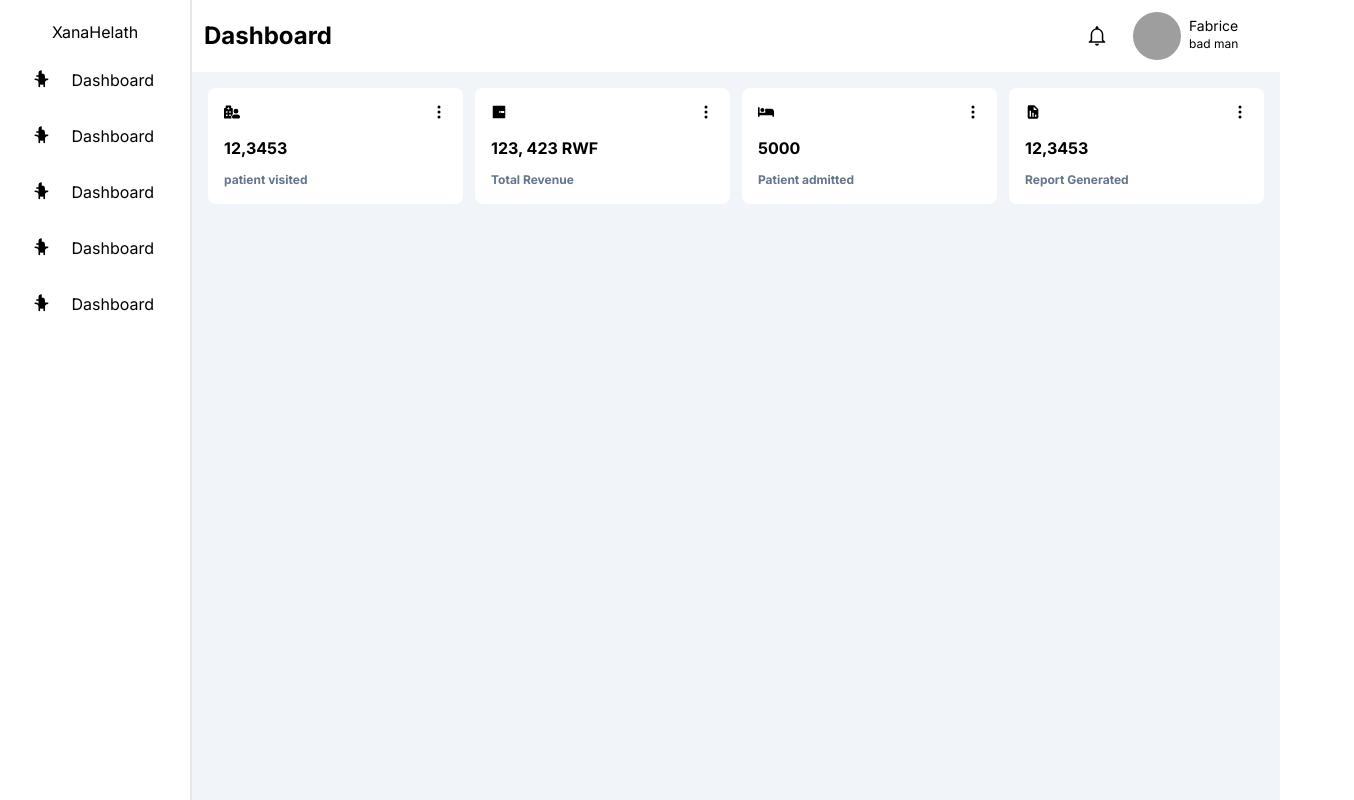
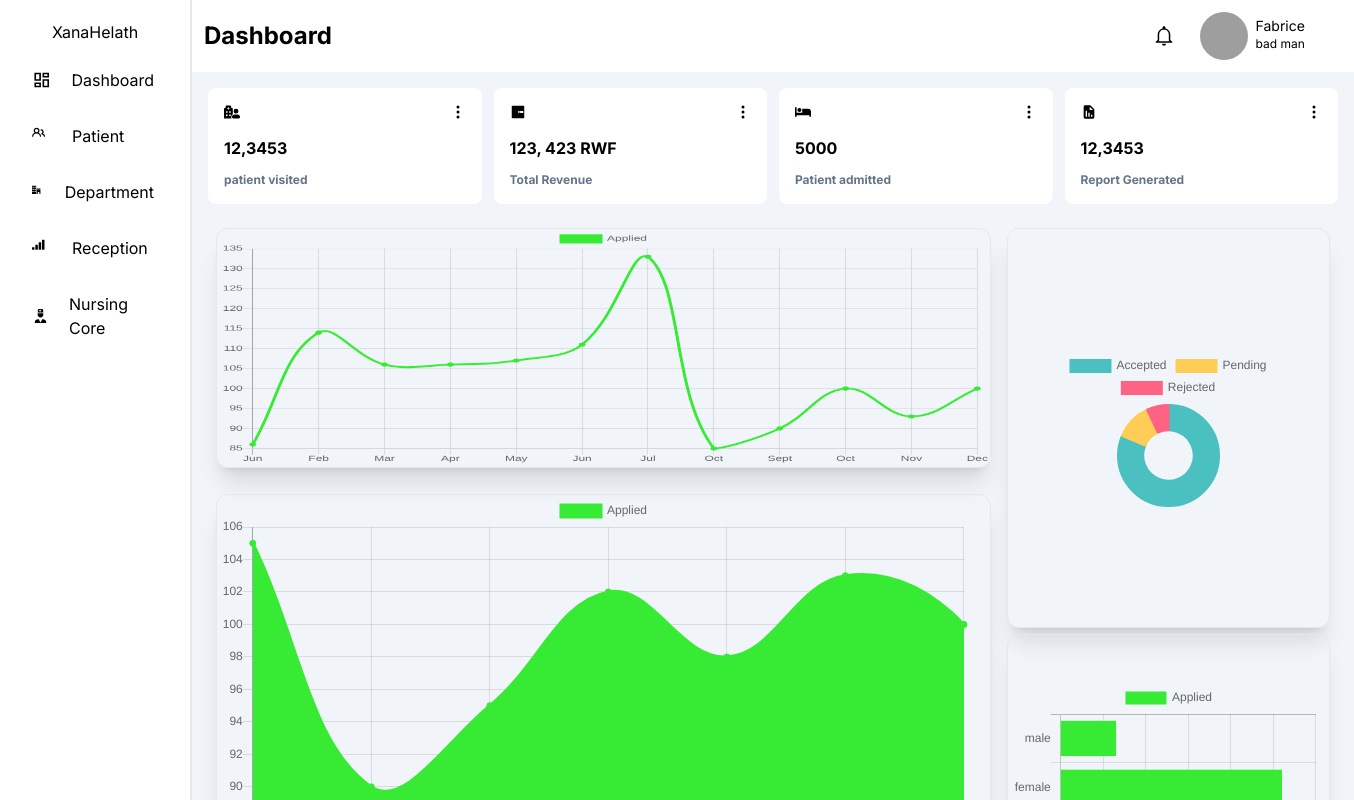
Before and after one commit to FabCode67/next_todo, a Next.js app: page /pages/dashboard in a window 1280 px wide. Shown: the top 800 px of the page, 1354 px wide, since content can reach past the window. Built offline with nearby package versions, Linux system fonts and the light colour scheme; grey boxes are pictures that could not be loaded.

Commit message:
pushing second commit on dashboard

```diff
--- /dev/null
+++ b/app/pages/dashboard/CircledChart.tsx
@@ -0,0 +1,58 @@
+'use client'
+
+import { useEffect } from "react"
+import { Chart } from "chart.js";
+const CircledChart = () => {
+    useEffect(() => {
+        var ctx = document.getElementById('myCicledChart').getContext('2d');
+        var myCicledChart = new Chart(ctx, {
+            type: 'doughnut',
+            data: {
+                labels: ["Accepted", "Pending", "Rejected"],
+                datasets: [{
+                    data: [70, 10, 6],
+                    borderColor: [
+                        "rgb(75, 192, 192)",
+                        "rgb(255, 205, 86)",
+                        "rgb(255, 99, 132)",
+                    ],
+                    backgroundColor: [
+                        "rgb(75, 192, 192 )",
+                        "rgb(255, 205, 86)",
+                        "rgb(255, 99, 132)",
+                    ],
+                    borderWidth: 2,
+                }]
+            },
+            options: {
+                scales: {
+                    xAxes: [{
+                        display: false,
+                    }],
+                    yAxes: [{
+                        display: false,
+                    }],
+                }
+            },
+
+        });
+    }, [])
+
+
+    return (
+        <>
+            {/* Doughnut chart */}
+            <div className="flex h-full w-full flex-col justify-center m-auto items-center text-center">
+            <div className="canv_border h-full w-full mx-auto my-auto">
+            <div className="canv border pt-0 h-[50vh] rounded-xl my-auto mx-auto shadow-xl">
+            <div className="h-[100%]  w-full overflow-hidden flex justify-center m-auto items-center text-center">
+            <canvas id="myCicledChart"></canvas>
+            </div>
+          </div>
+        </div>
+      </div>
+        </>
+    )
+}
+
+export default CircledChart;
--- /dev/null
+++ b/app/pages/dashboard/FilledLineChart.tsx
@@ -0,0 +1,40 @@
+'use client'
+
+import { useEffect } from "react"
+import { Chart } from "chart.js";
+const FilledLineChart =() => {
+    useEffect(() => {
+        var ctx = document.getElementById('myChart').getContext('2d');
+        var myChart = new Chart(ctx, {
+            type: 'line',
+            data: {
+                labels: ["Sunday", "Monday", "Tuesday", "Wednesday", "Thursday", "Friday", "Saturday"],
+                datasets: [{
+                    data: [105, 90, 95, 102, 98, 103, 100, 88, 90, 99, 101, 87],
+                    label: "Applied",
+                    borderColor: "#37eb34",
+                    backgroundColor: "#37eb34",
+                }
+                ]
+            },
+        });
+    }, [])
+
+
+    return (
+        <>
+            {/* Filled line chart */}
+            <div className="flex h-full w-full flex-col">
+        <div className="canv_border h-full w-full mx-auto my-auto">
+          <div className="canv border pt-0 h-[50vh] rounded-xl my-auto mx-auto shadow-xl">
+            <div className="h-[100%] w-full overflow-hidden">
+              <canvas id="myChart" style={{ height: '100%', maxHeight: '100%' }}></canvas>
+            </div>
+          </div>
+        </div>
+      </div>
+        </>
+    )
+}
+
+export default FilledLineChart;
--- /dev/null
+++ b/app/pages/dashboard/HorizantalBarChart.tsx
@@ -0,0 +1,42 @@
+'use client'
+
+import { useEffect } from "react";
+import Chart from "chart.js";
+
+const HorizantalBarChart = () => {
+  useEffect(() => {
+    var ctx = document.getElementById("myHorizontal").getContext("2d");
+    var myHorizontal = new Chart(ctx, {
+      type: "horizontalBar",
+      data: {
+        labels: ["male", "female"],
+        datasets: [
+          {
+            data: [66, 144, 146, 116, 107, 131, 43],
+            label: "Applied",
+            borderColor: "#37eb34",
+            backgroundColor: "#37eb34",
+            borderWidth: 1,
+          }
+        ],
+      },
+    });
+  }, []);
+
+  return (
+    <>
+      {/* Bar chart */}
+      <div className="flex h-full w-full flex-col justify-center m-auto items-center text-center">
+            <div className="canv_border h-full w-full mx-auto my-auto">
+            <div className="canv border pt-0 h-[32vh] rounded-xl my-auto mx-auto shadow-xl">
+            <div className="h-[100%]  w-full overflow-hidden flex justify-center m-auto items-center text-center">
+            <canvas id="myHorizontal"></canvas>
+            </div>
+          </div>
+        </div>
+      </div>
+    </>
+  );
+}
+
+export default HorizantalBarChart;
--- /dev/null
+++ b/app/pages/dashboard/LineChart.tsx
@@ -0,0 +1,38 @@
+'use client'
+
+import { useEffect } from "react"
+import { Chart } from "chart.js";
+const LineChart = () => {
+  useEffect(() => {
+    var ctx = document.getElementById('lineChart').getContext('2d');
+    var lineChart = new Chart(ctx, {
+      type: 'line',
+      data: {
+        labels: ["Jun", "Feb", "Mar", "Apr", "May", "Jun", "Jul","Oct", "Sept", "Oct", "Nov", "Dec"],
+        datasets: [{
+          data: [86, 114, 106, 106, 107, 111, 133, 85, 90 ,100, 93, 100],
+          label: "Applied",
+          borderColor: "#37eb34",
+          backgroundColor: "#37eb34",
+          fill: false,
+        }
+        ]
+      },
+    });
+  }, [])
+  return (
+    <>
+      <div className="flex h-full w-full flex-col">
+        <div className="canv_border h-full w-full mx-auto my-auto">
+          <div className="canv border pt-0 h-[30vh] rounded-xl my-auto mx-auto shadow-xl">
+            <div className="h-[100%] w-full overflow-hidden">
+              <canvas id="lineChart" style={{ height: '100%', maxHeight: '100%' }}></canvas>
+            </div>
+          </div>
+        </div>
+      </div>
+    </>
+  )
+}
+
+export default LineChart;
--- a/app/pages/dashboard/SideBar.tsx
+++ b/app/pages/dashboard/SideBar.tsx
@@ -13,33 +13,33 @@ const SideBar = () => {
         <nav className="">
             <a className="flex items-center mt-4 py-2 px-6" href="#">
                 <svg className="h-5 w-5 mx-2" viewBox="0 0 24 24">
-                    <path fill="currentColor" d="M12 4a4 4 0 014 4v2h2a1 1 0 010 2h-2v2a4 4 0 11-8 0V8H6a1 1 0 010-2h2V4a4 4 0 014-4zM4 12a1 1 0 110-2 6 6 0 016 6v4a1 1 0 11-2 0v-4a4 4 0 00-4-4zm16 0a4 4 0 00-4 4v4a1 1 0 11-2 0v-4a6 6 0 016-6z"></path>
+                    <path fill="currentColor" d="M19 5v2h-4V5h4M9 5v6H5V5h4m10 8v6h-4v-6h4M9 17v2H5v-2h4M21 3h-8v6h8V3M11 3H3v10h8V3m10 8h-8v10h8V11m-10 4H3v6h8v-6z"></path>
                 </svg>
                 <span className="mx-3">Dashboard</span>
             </a>
             <a className="flex items-center mt-4 py-2 px-6" href="#">
                 <svg className="h-5 w-5 mx-2" viewBox="0 0 24 24">
-                    <path fill="currentColor" d="M12 4a4 4 0 014 4v2h2a1 1 0 010 2h-2v2a4 4 0 11-8 0V8H6a1 1 0 010-2h2V4a4 4 0 014-4zM4 12a1 1 0 110-2 6 6 0 016 6v4a1 1 0 11-2 0v-4a4 4 0 00-4-4zm16 0a4 4 0 00-4 4v4a1 1 0 11-2 0v-4a6 6 0 016-6z"></path>
+                    <path fill="currentColor" d="M5.5 3.5a2 2 0 100 4 2 2 0 000-4zM2 5.5a3.5 3.5 0 115.898 2.549 5.507 5.507 0 013.034 4.084.75.75 0 11-1.482.235 4.001 4.001 0 00-7.9 0 .75.75 0 01-1.482-.236A5.507 5.507 0 013.102 8.05 3.49 3.49 0 012 5.5zM11 4a.75.75 0 100 1.5 1.5 1.5 0 01.666 2.844.75.75 0 00-.416.672v.352a.75.75 0 00.574.73c1.2.289 2.162 1.2 2.522 2.372a.75.75 0 101.434-.44 5.01 5.01 0 00-2.56-3.012A3 3 0 0011 4z"></path>
                 </svg>
-                <span className="mx-3">Dashboard</span>
+                <span className="mx-3">Patient</span>
             </a>
             <a className="flex items-center mt-4 py-2 px-6" href="#">
                 <svg className="h-5 w-5 mx-2" viewBox="0 0 24 24">
-                    <path fill="currentColor" d="M12 4a4 4 0 014 4v2h2a1 1 0 010 2h-2v2a4 4 0 11-8 0V8H6a1 1 0 010-2h2V4a4 4 0 014-4zM4 12a1 1 0 110-2 6 6 0 016 6v4a1 1 0 11-2 0v-4a4 4 0 00-4-4zm16 0a4 4 0 00-4 4v4a1 1 0 11-2 0v-4a6 6 0 016-6z"></path>
+                    <path fill="currentColor" d="M0 16h8V0H0v16zM5 2h2v2H5V2zm0 4h2v2H5V6zm0 4h2v2H5v-2zM1 2h2v2H1V2zm0 4h2v2H1V6zm0 4h2v2H1v-2zm8-5h7v1H9zm0 11h2v-4h3v4h2V7H9z"></path>
                 </svg>
-                <span className="mx-3">Dashboard</span>
+                <span className="mx-3">Department</span>
             </a>
             <a className="flex items-center mt-4 py-2 px-6" href="#">
                 <svg className="h-5 w-5 mx-2" viewBox="0 0 24 24">
-                    <path fill="currentColor" d="M12 4a4 4 0 014 4v2h2a1 1 0 010 2h-2v2a4 4 0 11-8 0V8H6a1 1 0 010-2h2V4a4 4 0 014-4zM4 12a1 1 0 110-2 6 6 0 016 6v4a1 1 0 11-2 0v-4a4 4 0 00-4-4zm16 0a4 4 0 00-4 4v4a1 1 0 11-2 0v-4a6 6 0 016-6z"></path>
+                    <path fill="currentColor" d="M0 11.5a.5.5 0 01.5-.5h2a.5.5 0 01.5.5v2a.5.5 0 01-.5.5h-2a.5.5 0 01-.5-.5v-2zm4-3a.5.5 0 01.5-.5h2a.5.5 0 01.5.5v5a.5.5 0 01-.5.5h-2a.5.5 0 01-.5-.5v-5zm4-3a.5.5 0 01.5-.5h2a.5.5 0 01.5.5v8a.5.5 0 01-.5.5h-2a.5.5 0 01-.5-.5v-8zm4-3a.5.5 0 01.5-.5h2a.5.5 0 01.5.5v11a.5.5 0 01-.5.5h-2a.5.5 0 01-.5-.5v-11z"></path>
                 </svg>
-                <span className="mx-3">Dashboard</span>
+                <span className="mx-3">Reception</span>
             </a>
             <a className="flex items-center mt-4 py-2 px-6" href="#">
                 <svg className="h-5 w-5 mx-2" viewBox="0 0 24 24">
-                    <path fill="currentColor" d="M12 4a4 4 0 014 4v2h2a1 1 0 010 2h-2v2a4 4 0 11-8 0V8H6a1 1 0 010-2h2V4a4 4 0 014-4zM4 12a1 1 0 110-2 6 6 0 016 6v4a1 1 0 11-2 0v-4a4 4 0 00-4-4zm16 0a4 4 0 00-4 4v4a1 1 0 11-2 0v-4a6 6 0 016-6z"></path>
+                    <path fill="currentColor" d="M14.84 16.26C17.86 16.83 20 18.29 20 20v2H4v-2c0-1.71 2.14-3.17 5.16-3.74L12 21l2.84-4.74M8 8h8v2a4 4 0 01-4 4 4 4 0 01-4-4V8m0-1l.41-4.1a1 1 0 011-.9h5.19c.51 0 .94.39.99.9L16 7H8m4-4h-1v1h-1v1h1v1h1V5h1V4h-1V3z"></path>
                 </svg>
-                <span className="mx-3">Dashboard</span>
+                <span className="mx-3">Nursing Core</span>
             </a>
             </nav>
     </div>
--- a/app/pages/dashboard/TopNavBar.tsx
+++ b/app/pages/dashboard/TopNavBar.tsx
@@ -17,7 +17,7 @@ const TopNavBar = () => {
                     </div>
                     <div className='flex space-x-2'>
                         <div className='ff rounded-full h-12 w-12 bg-white'>
-                            <img src='https://media.licdn.com/dms/image/D4E03AQFutT-xE8IiKg/profile-displayphoto-shrink_800_800/0/1641369312185?e=2147483647&v=beta&t=4IcGq1fhJ6bhC35z3Jl8n1-sQdOMo4CohQYNZVZM1Vk' alt='profile' className='rounded-full h-12 w-12' />
+                            <img src='https://media.licdn.com/dms/image/D4E35AQFddvOb8IKOCQ/profile-framedphoto-shrink_400_400/0/1677736736973?e=1688313600&v=beta&t=ZeKqVqC-ZdxQHdwF1X8jn3HRXXgQ9CSkgghPacDrlsc' alt='profile' className='rounded-full h-12 w-12' />
                         </div>
                         <div className='text-sm mt-1'>
                             <p className='text-sm'>Fabrice</p>
--- a/app/pages/dashboard/page.tsx
+++ b/app/pages/dashboard/page.tsx
@@ -4,9 +4,14 @@ import TopNavBar from './TopNavBar'
 import { FaHospitalUser, FaBed } from 'react-icons/fa'
 import { BsThreeDotsVertical } from "react-icons/bs";
 import { AiFillWallet } from 'react-icons/ai'
-import  { BiSolidReport } from 'react-icons/bi'
+import { BiSolidReport } from 'react-icons/bi'
+import LineChart from './LineChart';
+import FilledLineChart from './FilledLineChart';
+import CircledChart from './CircledChart';
+import HorizantalBarChart from './HorizantalBarChart';
 
 export default function Dashboard() {
+
   return (
     <div className="dashboard flex justify-between">
       <div className="sidebar w-[15%] bg-white float-left fixed border-r-2">
@@ -14,7 +19,7 @@ export default function Dashboard() {
       </div>
       <div className="main float-right w-full ml-[15%]">
         <TopNavBar />
-        <div className="main__content p-4 bg-slate-100 h-screen">
+        <div className="main__content flex flex-col justify-between space-y-4 p-4 bg-slate-100 h-screen">
           <div className="grid grid-cols-4 gap-3">
             <div className="bg-white p-4 rounded-lg">
               <div className='flex flex-col space-y-4'>
@@ -81,7 +86,26 @@ export default function Dashboard() {
               </div>
             </div>
           </div>
+          <div className='chart flex justify-between basis-full'>
+            <div className='flex flex-col  w-[70%] justify-between p-2 space-y-2'>
+              <div className="flex flex-col h-[40%] w-full justify-between">
+                <LineChart />
               </div>
+              <div className='flex flex-col h-[60%] w-full justify-between'>
+                <FilledLineChart />
+              </div>
+            </div>
+            <div className='flex flex-col justify-between  w-[30%] p-2 space-y-2'>
+              <div className='flex flex-col h-[60%] w-full justify-between'>
+            <CircledChart />
+              </div>
+              <div className='flex flex-col h-[40%] w-full justify-between'>
+              <HorizantalBarChart />
+              </div>
+            </div>
+          </div>
+        </div>
+
       </div>
     </div>
   )
--- a/package.json
+++ b/package.json
@@ -16,6 +16,7 @@
     "@types/react": "18.2.13",
     "@types/react-dom": "18.2.6",
     "autoprefixer": "10.4.14",
+    "chart.js": "^2.9.4",
     "eslint": "8.43.0",
     "eslint-config-next": "13.4.6",
     "next": "13.4.6",
@@ -30,6 +31,7 @@
   "devDependencies": {
     "@testing-library/jest-dom": "^5.16.5",
     "@testing-library/react": "^14.0.0",
+    "@types/chart.js": "^2.9.37",
     "@types/uuid": "^9.0.2",
     "daisyui": "^3.1.1",
     "jest": "^29.5.0",
```
Also changed, not shown: 1 other file (tests, documents, lock files or other folders). Lines whose indentation alone changed are shown as unchanged.
